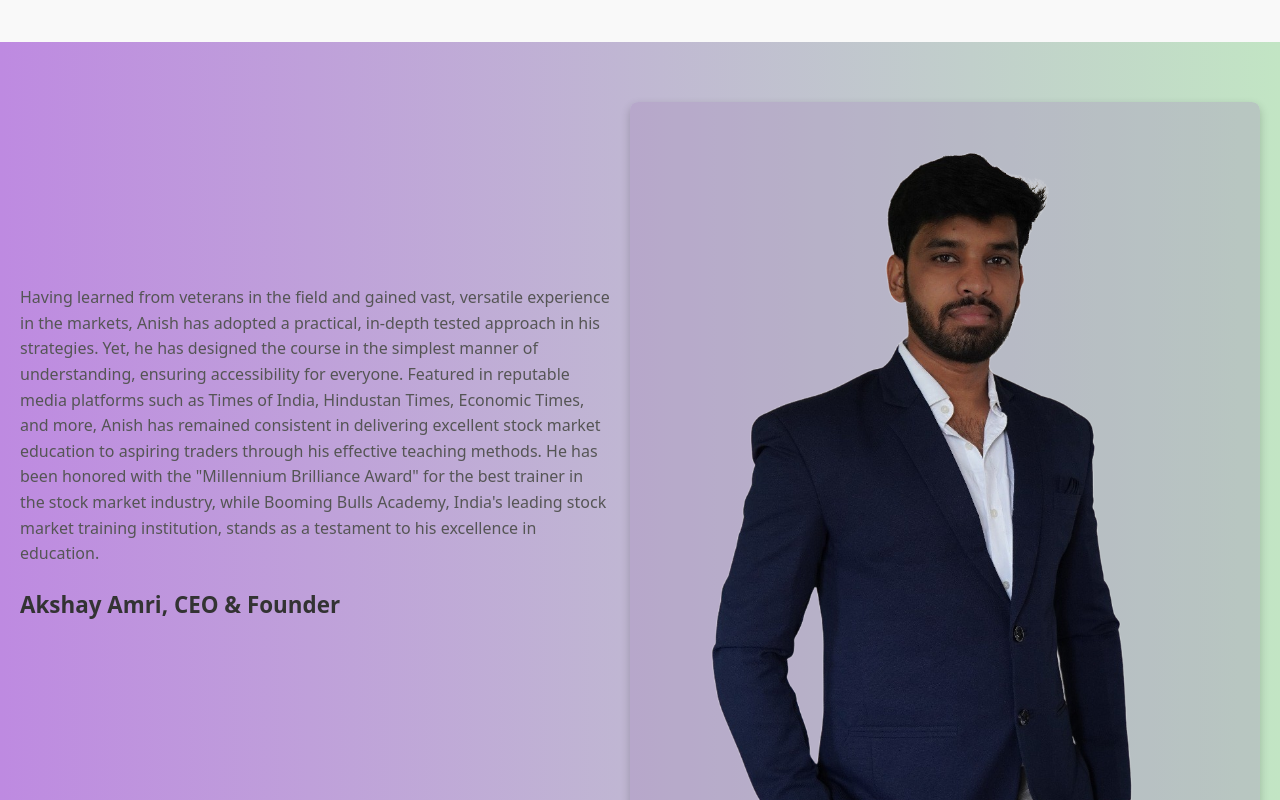
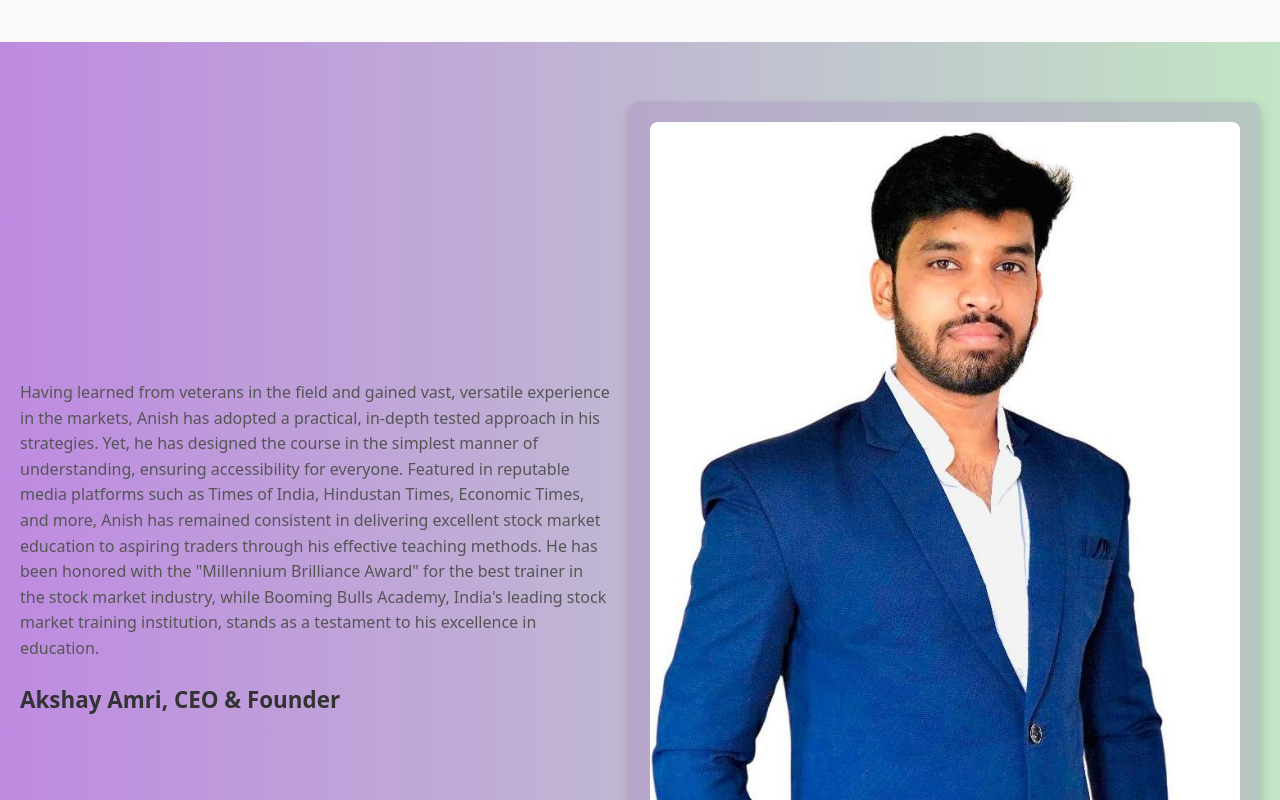
Before and after one commit to GauravC135/amri-trades, a React (Create React App) app: page /#/ in a window 1280 px wide. Shown: the part 2320-3120 px from the top of the page. Built offline with nearby package versions, Linux system fonts and the light colour scheme.

Commit message:
Prepare for deployment

```diff
--- a/src/MainContent.js
+++ b/src/MainContent.js
@@ -153,7 +153,7 @@ const MainContent = () => {
             <p className="ceo-name">Akshay Amri, CEO & Founder</p>
           </div>
           <div className="ceo-image">
-            <img src="AkshayAmri.png" alt="CEO" />
+            <img src="AkshayAmri.jpeg" alt="CEO" />
           </div>
         </div>
       </div>
```
Also changed, not shown: public/AkshayAmri.jpeg (added).
